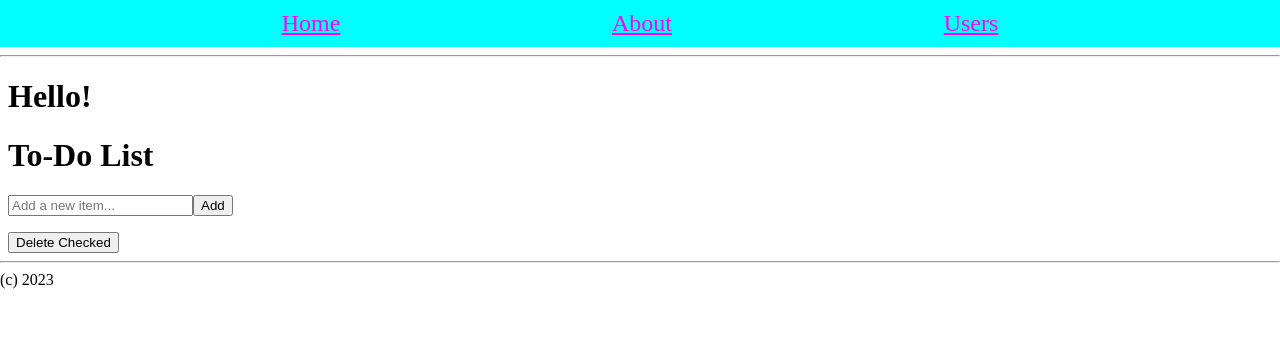
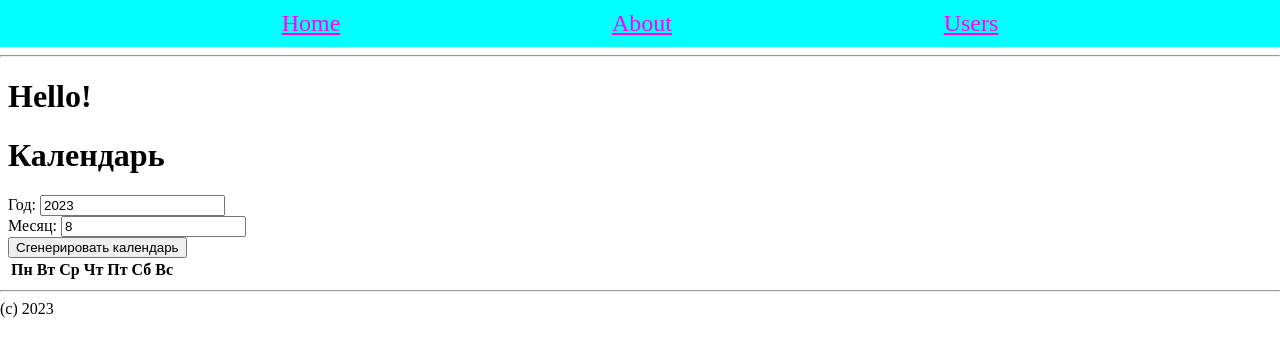
Before and after one commit to ultyyp/pv112-next, a Next.js app: page / in a window 1280 px wide. Shown: the top 356 px of the page. Built offline with nearby package versions, Linux system fonts and the light colour scheme.

Commit message:
Initial Commit

```diff
--- /dev/null
+++ b/components/Calendar.jsx
@@ -0,0 +1,84 @@
+import React, { useState } from 'react';
+
+const Calendar = () => {
+  const [year, setYear] = useState(new Date().getFullYear());
+  const [month, setMonth] = useState(new Date().getMonth() + 1);
+  const [calendar, setCalendar] = useState([]);
+
+  const daysInMonth = (year, month) => {
+    return new Date(year, month, 0).getDate();
+  };
+
+  const generateCalendar = (year, month) => {
+    const days = daysInMonth(year, month);
+    const firstDay = new Date(year, month - 1, 1).getDay();
+    const calendarArray = [];
+    let dayCounter = 1;
+
+    for (let i = 0; i < 6; i++) {
+      const week = [];
+      for (let j = 0; j < 7; j++) {
+        if ((i === 0 && j < firstDay) || dayCounter > days) {
+          week.push('');
+        } else {
+          week.push(dayCounter);
+          dayCounter++;
+        }
+      }
+      calendarArray.push(week);
+    }
+
+    setCalendar(calendarArray);
+  };
+
+  const handleYearChange = (e) => {
+    setYear(e.target.value);
+  };
+
+  const handleMonthChange = (e) => {
+    setMonth(e.target.value);
+  };
+
+  const handleGenerateCalendar = () => {
+    generateCalendar(parseInt(year), parseInt(month));
+  };
+
+  return (
+    <div>
+      <h1>Календарь</h1>
+      <div>
+        <label>Год: </label>
+        <input type="number" value={year} onChange={handleYearChange} />
+      </div>
+      <div>
+        <label>Месяц: </label>
+        <input type="number" value={month} onChange={handleMonthChange} />
+      </div>
+      <button onClick={handleGenerateCalendar}>Сгенерировать календарь</button>
+      <table>
+        <thead>
+          <tr>
+            <th>Пн</th>
+            <th>Вт</th>
+            <th>Ср</th>
+            <th>Чт</th>
+            <th>Пт</th>
+            <th>Сб</th>
+            <th>Вс</th>
+          </tr>
+        </thead>
+        <tbody>
+          {calendar.map((week, index) => (
+            <tr key={index}>
+              {week.map((day, dayIndex) => (
+                <td key={dayIndex}>{day}</td>
+              ))}
+            </tr>
+          ))}
+        </tbody>
+      </table>
+    </div>
+  );
+};
+
+export default Calendar;
--- a/pages/index.jsx
+++ b/pages/index.jsx
@@ -1,8 +1,8 @@
-import Todo from "../components/Todo";
+import Calendar from "../components/Calendar"
 
 export default function HomePage(){
     return <>
         <h1>Hello!</h1>
-        <Todo/>
+        <Calendar/>
     </>
 }
--- a/pages/users-on-click.jsx
+++ /dev/null
@@ -1,5 +0,0 @@
-import GetUsersOnClick from "../components/jsph/GetUsersOnClick";
-
-export default function UsersOnClickPage(){
-  return <GetUsersOnClick />;
-}
```
